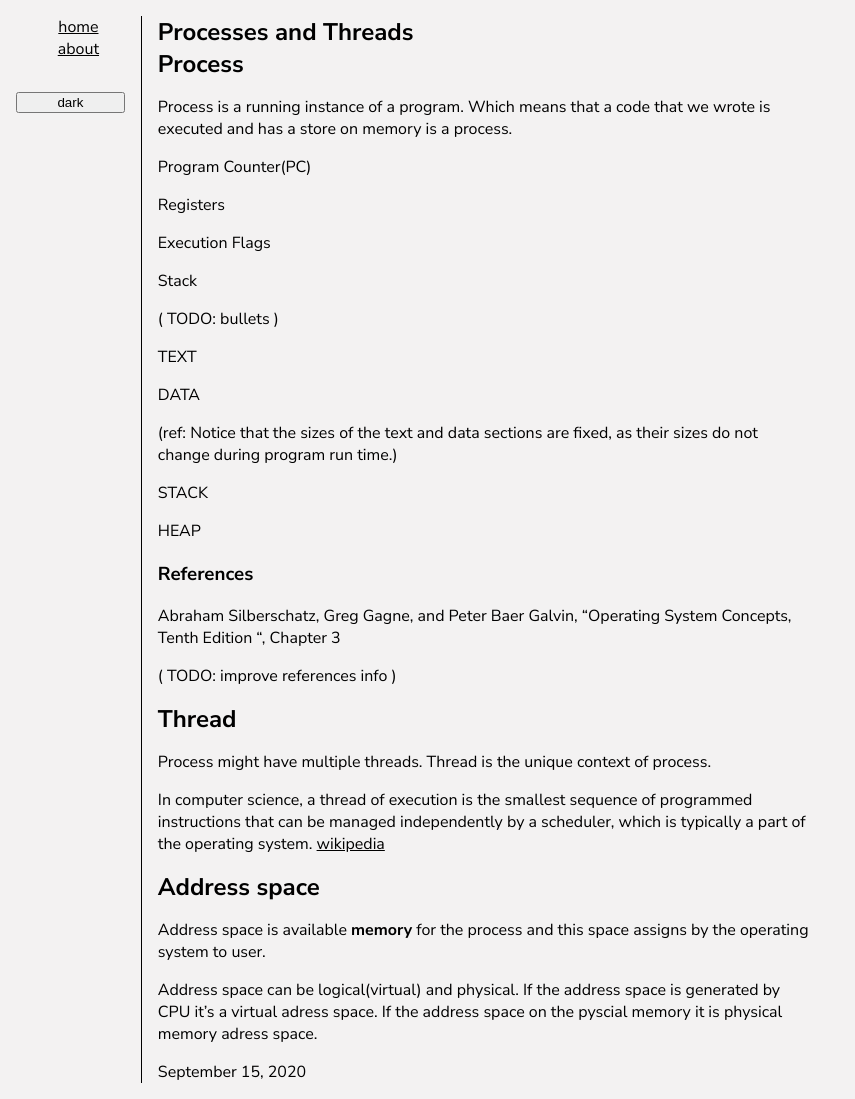
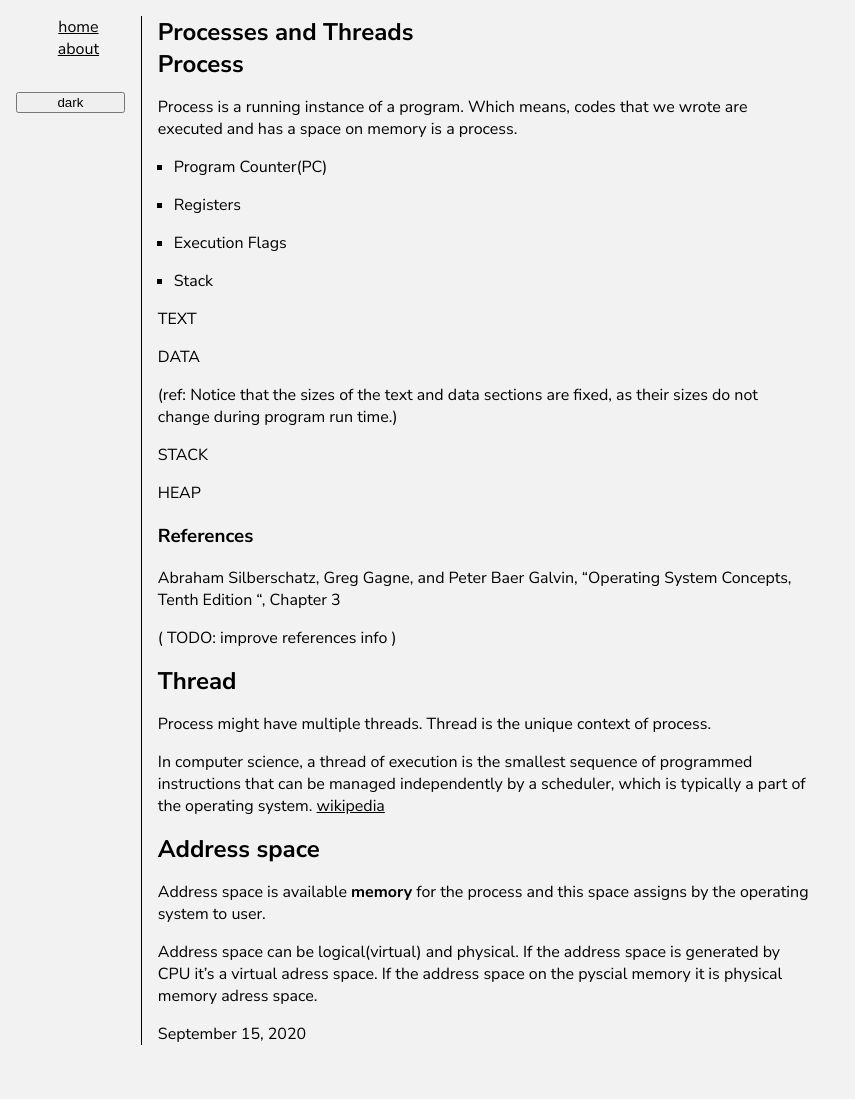
Before and after one commit to sercandumansiz/sercandumansiz.github.io, a Jekyll site: the page built from _posts/2020-09-15-processes-and-threads.markdown, in a window 1280 px wide. Shown: the whole page, without its empty margins (0-855 px from the left). Built offline with Jekyll 4.4.1, drawn with Linux system fonts in a browser that asks for light colours; after the commit the page ends 1061 px from its top, so only the background shows below that.

Commit message:
updated os and process&threads articles

```diff
--- a/_posts/2020-09-15-processes-and-threads.markdown
+++ b/_posts/2020-09-15-processes-and-threads.markdown
@@ -6,19 +6,15 @@ categories: operating-systems
 ---
 # Process
 
-Process is a running instance of a program. Which means that a code that we wrote is executed and has a store on memory is a process.
+Process is a running instance of a program. Which means, codes that we wrote are executed and has a space on memory is a process.
 
-Program Counter(PC)
+* Program Counter(PC)
 
-Registers
+* Registers
 
-Execution Flags
+* Execution Flags
 
-Stack
-
-( TODO: bullets )
-
-
+* Stack
 
 TEXT
 
--- a/_sass/theme.scss
+++ b/_sass/theme.scss
@@ -119,3 +119,8 @@ blockquote {
 blockquote p {
     padding: 1rem;
 }
+
+
+.post ul {
+    list-style: square;
+}
```
Also changed, not shown: _posts/2020-09-15-operating-systems.markdown (+8 -6 lines).
